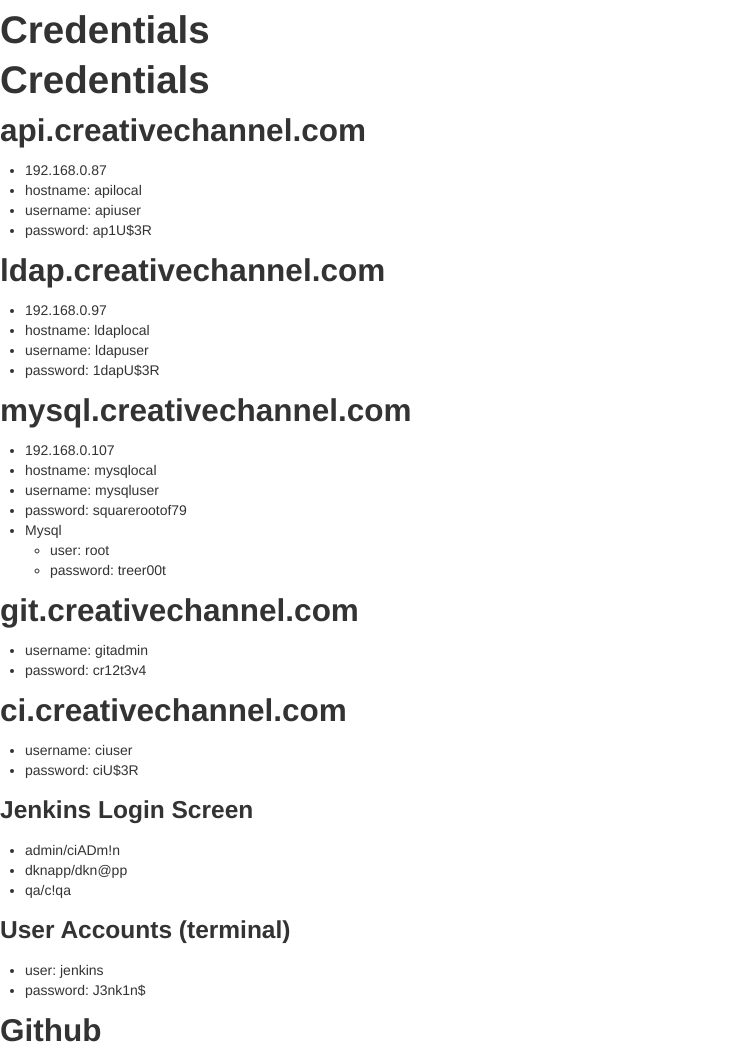
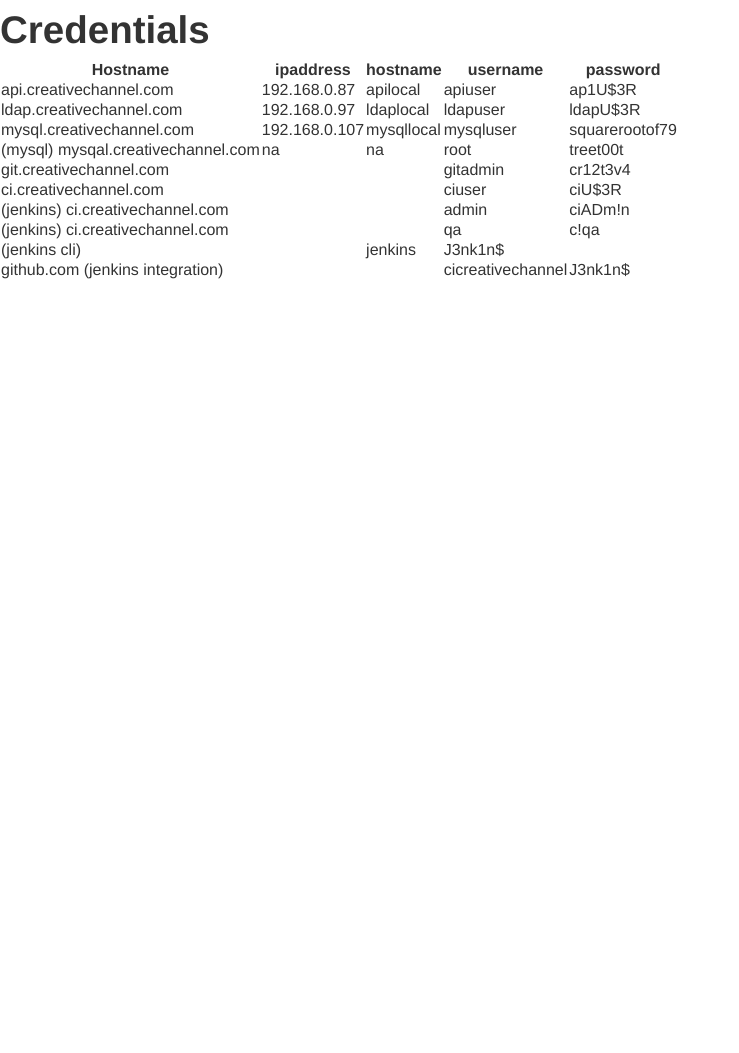
Before and after one commit to gnayak1/wiki, a plain HTML site: page Index_html/Work/Credentials.html in a window 1280 px wide. Shown: the top 1053 px of the page, without its empty margins (0-739 px from the left). After the commit the page ends 800 px from the top, so only its background shows below. Drawn offline with Linux system fonts and the light colour scheme.

Commit message:
documenting more shit

```diff
--- a/Index_html/Work/Credentials.html
+++ b/Index_html/Work/Credentials.html
@@ -2,126 +2,96 @@
 <head>
 <link rel="Stylesheet" type="text/css" href="../style.css" />
 <title>Credentials</title>
-<meta http-equiv="Content-Type" content="text/html; charset=" />
+<meta http-equiv="Content-Type" content="text/html; charset=utf-8" />
 </head>
 <body>
 <h1 id="toc_1">Credentials</h1>
-
-
-<h1 id="toc_2">Credentials</h1>
-
-<h2 id="toc_2.1" class="justcenter">api.creativechannel.com</h2>
-<ul>
-<li>
-192.168.0.87
-</li>
-<li>
-hostname: apilocal
-</li>
-<li>
-username: apiuser
-</li>
-<li>
-password: ap1U$3R
-</li>
-</ul>
-
-<h2 id="toc_2.2" class="justcenter">ldap.creativechannel.com</h2>
-<ul>
-<li>
-192.168.0.97
-</li>
-<li>
-hostname: ldaplocal
-</li>
-<li>
-username: ldapuser
-</li>
-<li>
-password: 1dapU$3R
-</li>
-</ul>
-
-<h2 id="toc_2.3" class="justcenter">mysql.creativechannel.com</h2>
-<ul>
-<li>
-192.168.0.107
-</li>
-<li>
-hostname: mysqlocal
-</li>
-<li>
-username: mysqluser
-</li>
-<li>
-password: squarerootof79
-</li>
-<li>
-Mysql
-</li>
-<ul>
-<li>
-user: root
-</li>
-<li>
-password: treer00t
-</li>
-</ul>
-</ul>
-
-
-<h2 id="toc_2.4" class="justcenter">git.creativechannel.com</h2>
-<ul>
-<li>
-username: gitadmin
-</li>
-<li>
-password: cr12t3v4
-</li>
-</ul>
-
-<h2 id="toc_2.5" class="justcenter">ci.creativechannel.com</h2>
-<ul>
-<li>
-username: ciuser
-</li>
-<li>
-password: ciU$3R
-</li>
-</ul>
-
-<h3 id="toc_2.5.1" class="justcenter">Jenkins Login Screen</h3>
-<ul>
-<li>
-admin/ciADm!n
-</li>
-<li>
-dknapp/dkn@pp
-</li>
-<li>
-qa/c!qa
-</li>
-</ul>
-
-<h3 id="toc_2.5.2" class="justcenter">User Accounts (terminal)</h3>
-<ul>
-<li>
-user: jenkins
-</li>
-<li>
-password: J3nk1n$
-</li>
-</ul>
-
-<h2 id="toc_2.6" class="justcenter">Github</h2>
-<ul>
-<li>
-cicreativechannel
-</li>
-<li>
-J3nk1ns$
-</li>
-</ul>
+<table>
+<tr>
+<th>Hostname</th>
+<th>ipaddress</th>
+<th>hostname</th>
+<th>username</th>
+<th>password</th>
+</tr>
+<tr>
+<td>api.creativechannel.com</td>
+<td>192.168.0.87</td>
+<td>apilocal</td>
+<td>apiuser</td>
+<td>ap1U$3R</td>
+</tr>
+<tr>
+<td>ldap.creativechannel.com</td>
+<td>192.168.0.97</td>
+<td>ldaplocal</td>
+<td>ldapuser</td>
+<td>ldapU$3R</td>
+</tr>
+<tr>
+<td>mysql.creativechannel.com</td>
+<td>192.168.0.107</td>
+<td>mysqllocal</td>
+<td>mysqluser</td>
+<td>squarerootof79</td>
+</tr>
+<tr>
+<td>(mysql) mysqal.creativechannel.com</td>
+<td>na</td>
+<td>na</td>
+<td>root</td>
+<td>treet00t</td>
+</tr>
+<tr>
+<td>git.creativechannel.com</td>
+<td>&nbsp;</td>
+<td>&nbsp;</td>
+<td>gitadmin</td>
+<td>cr12t3v4</td>
+</tr>
+<tr>
+<td>ci.creativechannel.com</td>
+<td>&nbsp;</td>
+<td>&nbsp;</td>
+<td>ciuser</td>
+<td>ciU$3R</td>
+</tr>
+<tr>
+<td>(jenkins) ci.creativechannel.com</td>
+<td>&nbsp;</td>
+<td>&nbsp;</td>
+<td>admin</td>
+<td>ciADm!n</td>
+</tr>
+<tr>
+<td>(jenkins) ci.creativechannel.com</td>
+<td>&nbsp;</td>
+<td>&nbsp;</td>
+<td>qa</td>
+<td>c!qa</td>
+</tr>
+<tr>
+<td>(jenkins cli)</td>
+<td>&nbsp;</td>
+<td>jenkins</td>
+<td>J3nk1n$</td>
+<td>&nbsp;</td>
+</tr>
+<tr>
+<td>github.com (jenkins integration)</td>
+<td>&nbsp;</td>
+<td>&nbsp;</td>
+<td>cicreativechannel</td>
+<td>J3nk1n$</td>
+</tr>
+<tr>
+<td>&nbsp;</td>
+<td>&nbsp;</td>
+<td>&nbsp;</td>
+<td>&nbsp;</td>
+<td>&nbsp;</td>
+</tr>
+</table>
 
 </body>
 </html>
```
Also changed, not shown: Index_html/ToDo.html (+10 -5 lines), Index_html/Work/CentosErrors.html (added, +29 -0 lines), Index_html/Work/Ec2Access.html (added, +37 -0 lines), Index_html/Work/index.html (+34 -8 lines), Index_html/diary/2013-02-22.html (added, +80 -0 lines), Index_html/diary/diary.html (+1 -0 lines), 7 other files.
